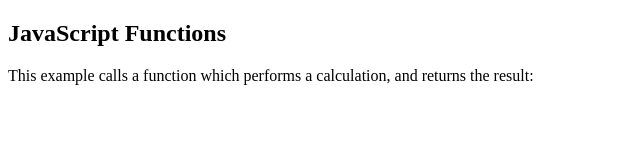
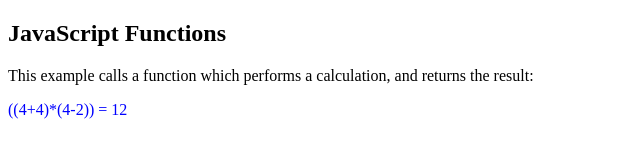
Before and after one commit to NTU-CSX-D3JS/pecu, a plain HTML site: page jsmain.html in a window 1280 px wide. Shown: the whole page, without its empty margins (0-640 px from the left). Drawn offline with Linux system fonts and the light colour scheme.

Commit message:
Update jsmain.html

```diff
--- a/jsmain.html
+++ b/jsmain.html
@@ -10,7 +10,10 @@
 <p id="demo"></p>
 
 <script>
-changeColor("demo").innerHTML = myFunction(4, 2);
+
+changeColor("demo")
+d3select("demo").innerHTML = myFunction(4, 2);
+
 </script>
 
 </body>
```
